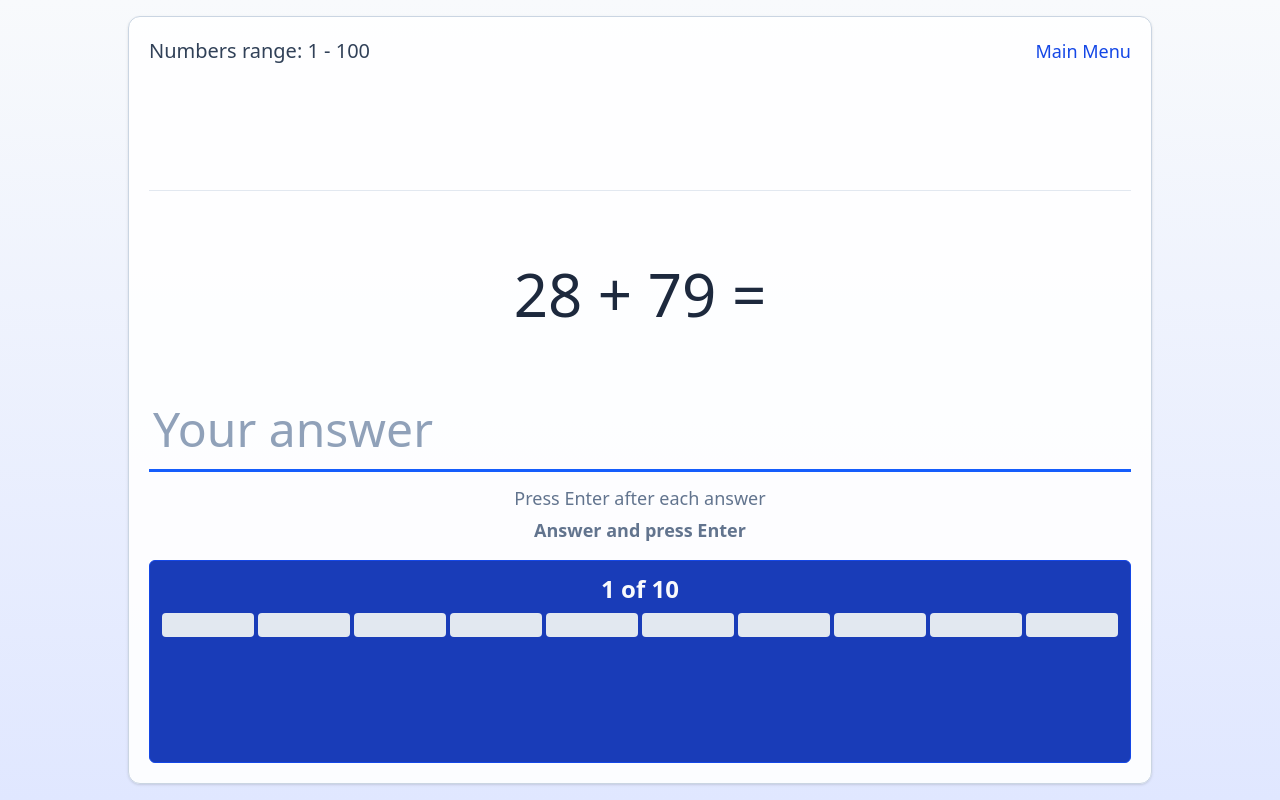
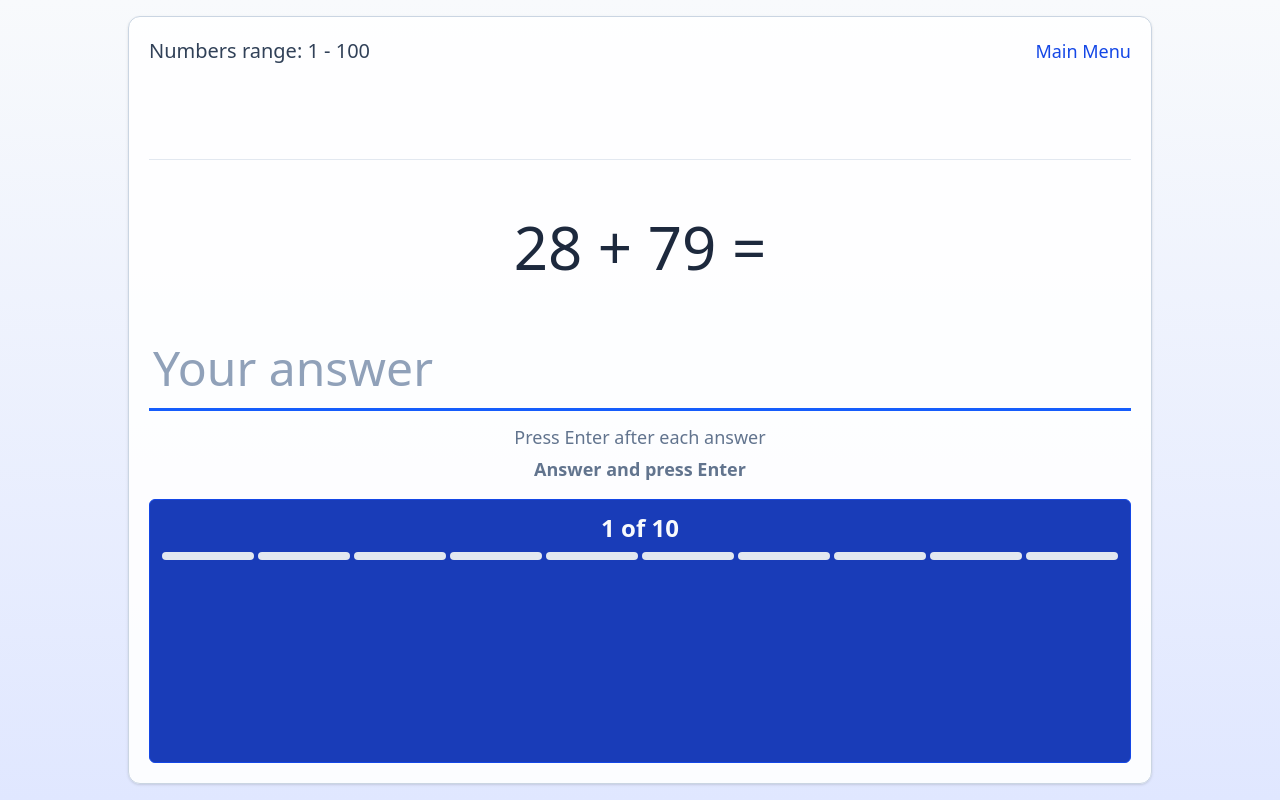
Before and after one commit to MikhailMaidan/mindforge, a Vue app: page /warm-up in a window 1280 px wide. Both pictures are taken after a click on the button "Start Warm Up". Built offline with nearby package versions, Linux system fonts and the light colour scheme.

Commit message:
fix: fix warm up customization process

```diff
--- a/src/features/warm-up-session/ui/WarmUpSession.vue
+++ b/src/features/warm-up-session/ui/WarmUpSession.vue
@@ -66,14 +66,24 @@ const minSliderPercent = computed(() => ((setupState.minNumber - minRange) * 100
 const maxSliderPercent = computed(() => ((setupState.maxNumber - minRange) * 100) / (maxRange - minRange))
 
 const progressPreviewCount = computed(() => totalSelectedTasks.value)
-const progressPreviewRows = computed(() => Math.ceil(progressPreviewCount.value / 10))
-const progressPreviewGridStyle = computed(() => ({
+const progressPreviewSlots = computed(() =>
+  Array.from({ length: 100 }, (_, index) => index < progressPreviewCount.value),
+)
+const progressPreviewGridStyle = {
   gridTemplateColumns: 'repeat(10, minmax(0, 1fr))',
-  gridTemplateRows: `repeat(${progressPreviewRows.value}, minmax(0, 1fr))`,
-}))
-const progressGridStyle = computed(() => ({
-  gridTemplateColumns: `repeat(${totalTasks.value}, minmax(0, 1fr))`,
-}))
+  gridTemplateRows: 'repeat(10, minmax(0, 1fr))',
+}
+const progressSlots = computed(() =>
+  Array.from(
+    { length: 100 },
+    (_, index): 'pending' | 'correct' | 'wrong' | null =>
+      (index < results.value.length ? (results.value[index] ?? null) : null),
+  ),
+)
+const progressGridStyle = {
+  gridTemplateColumns: 'repeat(10, minmax(0, 1fr))',
+  gridTemplateRows: 'repeat(10, minmax(0, 1fr))',
+}
 
 watch(
   [started, currentTaskIndex],
@@ -85,7 +95,8 @@ watch(
   { immediate: true },
 )
 
-const progressClass = (status: 'pending' | 'correct' | 'wrong'): string => {
+const progressClass = (status: 'pending' | 'correct' | 'wrong' | null): string => {
+  if (status === null) return 'bg-transparent'
   if (status === 'correct') return 'bg-green-600'
   if (status === 'wrong') return 'bg-red-600'
   return 'bg-slate-200'
@@ -170,7 +181,7 @@ const launchSession = () => {
             <button
               v-for="option in operationOptions"
               :key="option.id"
-              class="h-full min-h-12 rounded-lg border px-3 py-3 text-left text-lg font-medium"
+              class="flex h-full min-h-12 items-center justify-center rounded-lg border px-3 py-3 text-center text-[clamp(1rem,2vw,1.5rem)] font-medium"
               :class="setupState.operations[option.id] ? 'border-blue-600 bg-blue-50 text-blue-700' : 'border-slate-300 bg-white text-slate-500'"
               type="button"
               @click="toggleOperation(option.id)"
@@ -235,9 +246,9 @@ const launchSession = () => {
           <div class="mt-2 flex-1 rounded-md border border-slate-300 bg-white p-2">
             <div class="grid h-full gap-1.5" :style="progressPreviewGridStyle">
               <span
-                v-for="index in progressPreviewCount"
+                v-for="(isActive, index) in progressPreviewSlots"
                 :key="index"
-                class="h-full min-h-2 w-full rounded-sm bg-blue-300"
+                :class="['h-full w-full rounded-sm', isActive ? 'bg-blue-300' : 'bg-transparent']"
               />
             </div>
           </div>
@@ -322,9 +333,9 @@ const launchSession = () => {
         </p>
         <div class="mt-2 grid gap-1" :style="progressGridStyle">
           <span
-            v-for="(result, index) in results"
+            v-for="(result, index) in progressSlots"
             :key="index"
-            :class="['h-6 rounded-sm', progressClass(result)]"
+            :class="['h-2 w-full rounded-sm', progressClass(result)]"
           />
         </div>
       </footer>
```
